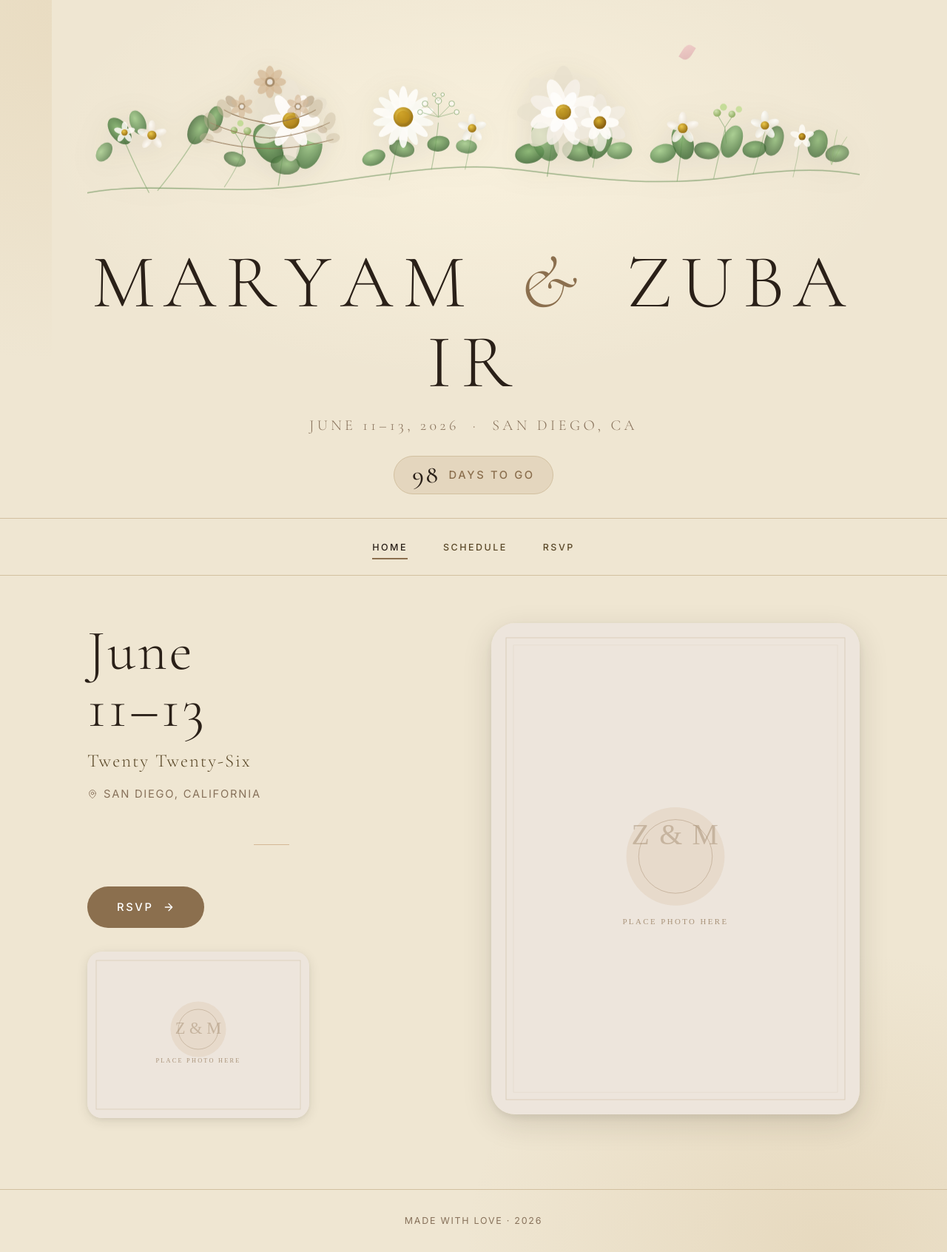
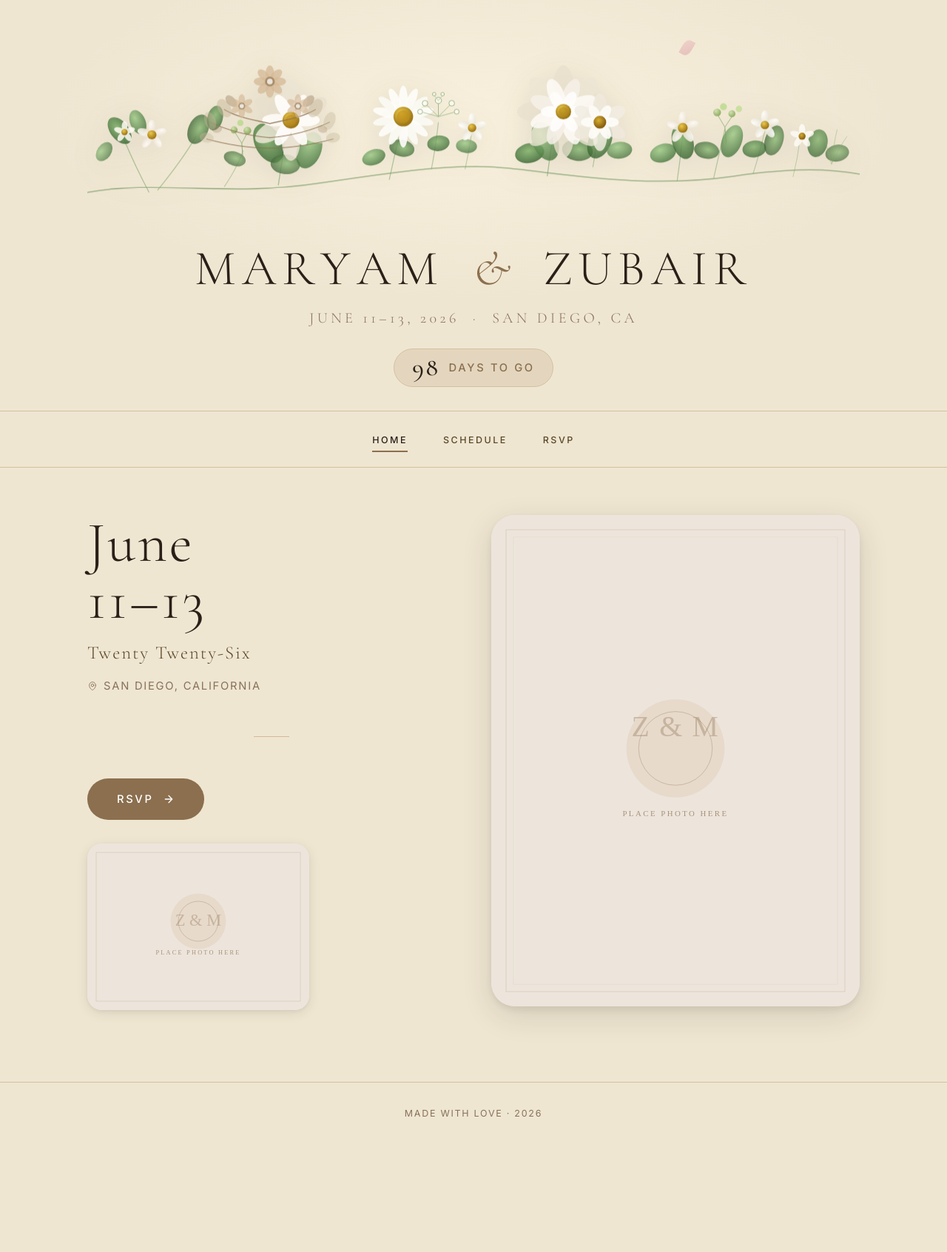
Before and after one commit to ZubairQazi/ZubairQazi.github.io, a Jekyll site: the page maryam/index.html, which Jekyll copies as it is, in a window 1280 px wide. Shown: the whole page at 74% size. Built offline with Jekyll 4.4.1, drawn with Linux system fonts in a browser that asks for light colours; nearby versions of some CDN libraries; after the commit the page ends 1547 px from its top, so only the background shows below that.

Commit message:
fix(ui): remove boxy body gradient, nowrap + scale hero names

```diff
--- a/maryam/css/styles.css
+++ b/maryam/css/styles.css
@@ -98,9 +98,6 @@ body {
   line-height: 1.65;
   color: var(--color-text);
   background-color: var(--color-bg);
-  background-image:
-    radial-gradient(ellipse 80% 45% at 12% 0%,  rgba(215,190,145,0.28) 0%, transparent 65%),
-    radial-gradient(ellipse 65% 40% at 88% 100%, rgba(200,170,120,0.22) 0%, transparent 60%);
   -webkit-font-smoothing: antialiased;
   -moz-osx-font-smoothing: grayscale;
   overflow-x: hidden;
@@ -212,12 +209,13 @@ h1, h2, h3, h4, h5, h6 {
 
 .hero-names {
   font-family: var(--font-serif);
-  font-size: var(--text-5xl);
+  font-size: clamp(2.60rem, 5.2vw, 4.40rem);
   font-weight: 300;
   letter-spacing: 0.12em;
   text-transform: uppercase;
   color: var(--color-text);
   line-height: 1.05;
+  white-space: nowrap;
   will-change: transform, opacity;
 }
 
```
